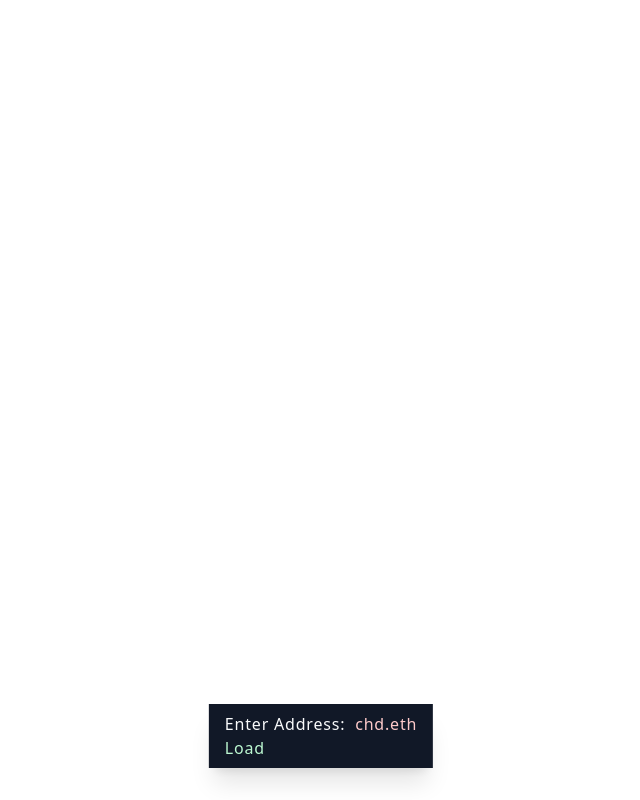
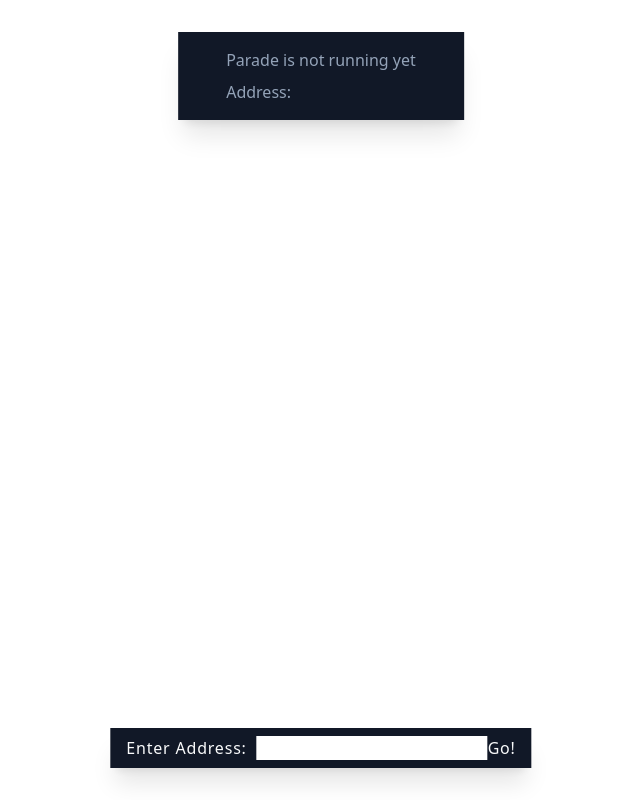
Before and after one commit to ivyroot/token-parade, a Next.js app: page / in a window 1280 px wide. Shown: the whole page, without its empty margins (319-959 px from the left). Built offline with nearby package versions, Linux system fonts and the light colour scheme; no server answers.

Commit message:
initial setup of zustand store for overall app state

```diff
--- a/src/components/canvas/NftGroup.tsx
+++ b/src/components/canvas/NftGroup.tsx
@@ -1,6 +1,7 @@
 import React, { useRef, useEffect, useState } from 'react'
 import { NftDisplay } from '@/components/canvas/NftDisplay'
 import { useFrame } from '@react-three/fiber'
+import { UseParadeState  } from '@/hooks/useParadeState'
 
 
 import { UseAddressTokens, NftTokenInfo, ResponseStatus, NftTokenResponse } from '@/hooks/UseAddressTokens'
@@ -10,9 +11,10 @@ export const NftGroup = (props) => {
     const groupMesh = useRef(null);
     const initialPos = props.initialPos ?  props.initialPos : [0, 0, 0]
     const [groupPosition, setGroupPosition] = useState(initialPos)
+    const paradeActive = UseParadeState((state) => state.active)
 
     useFrame((state, delta) => {
-        if (groupMesh.current) {
+        if (paradeActive && groupMesh.current) {
             groupMesh.current.position.z = groupMesh.current.position.z += 0.01
         }
     })
--- /dev/null
+++ b/src/components/dom/AddressInput.tsx
@@ -0,0 +1,25 @@
+import { UseParadeState  } from '@/hooks/useParadeState'
+import { useState, useEffect, useRef } from 'react'
+
+export const AddressInput = () => {
+  const addressInput = UseParadeState((state) => state.addressInput)
+  const setAddressInput = UseParadeState((state) => state.setAddressInput)
+  const setAddressValue = UseParadeState((state) => state.setAddressValue)
+  const startParade = () => {
+    setAddressValue(addressInput)
+  }
+  return (
+    <div
+      className='absolute max-w-lg px-4 py-2 text-sm bg-gray-900 shadow-xl md:text-base bottom-8 left-1/2 text-gray-50 transform -translate-x-1/2'
+      style={{
+        maxWidth: 'calc(100% - 28px)',
+      }}
+    >
+      <div className='tracking-wider'>
+        Enter Address: &nbsp;
+        <input type="text" className='text-slate-800' value={addressInput} onChange={(e) => {setAddressInput(e.target.value)}} />
+        <button onClick={startParade}>Go!</button>
+      </div>
+    </div>
+  )
+}
--- /dev/null
+++ b/src/components/dom/ParadeInfo.tsx
@@ -0,0 +1,16 @@
+import { UseParadeState  } from '@/hooks/useParadeState'
+
+export const ParadeInfo = (params) => {
+    const address = UseParadeState((state) => state.addressValue)
+    return (
+        <div
+        className='absolute max-w-lg px-4 py-2 text-sm bg-gray-900 shadow-xl md:text-base top-8 left-1/2 text-gray-50 transform -translate-x-1/2'
+        style={{
+            maxWidth: 'calc(100% - 28px)',
+        }}
+        >
+            <div className='mx-8 my-2 text-slate-400'>Parade is {false ? 'active' : 'not running yet'}</div>
+            <div className='mx-8 my-2 text-slate-400'>Address: {address}</div>
+        </div>
+    )
+}
--- /dev/null
+++ b/src/hooks/UseParadeState.ts
@@ -0,0 +1,11 @@
+import create from 'zustand'
+
+
+export const UseParadeState = create((set) => ({
+  active: false,
+  setActive: (val: boolean) => set((state) => ({ active: val })),
+  addressInput: null,
+  setAddressInput: (val: string) => set((state) => ({ addressInput: val })),
+  addressValue: null,
+  setAddressValue: (val: string) => set((state) => ({ addressValue: val }))
+}))
--- a/src/pages/index.tsx
+++ b/src/pages/index.tsx
@@ -6,6 +6,10 @@ import { UseAddressTokens, NftTokenInfo, ResponseStatus, NftTokenResponse } from
 
 import { NftDisplay } from '@/components/canvas/NftDisplay'
 import { NftGroup } from '@/components/canvas/NftGroup'
+import { UseParadeState  } from '@/hooks/useParadeState'
+import { ParadeInfo } from '@/components/dom/ParadeInfo'
+import { AddressInput } from '@/components/dom/AddressInput'
+
 
 // Dynamic import is used to prevent a payload when the website start that will include threejs r3f etc..
 // WARNING ! errors might get obfuscated by using dynamic import.
@@ -16,12 +20,13 @@ import { NftGroup } from '@/components/canvas/NftGroup'
 // })
 
 
-
 // dom components goes here
 const Page = (props) => {
+  const paradeActive = UseParadeState((state) => state.active)
   return (
     <>
-      <Instructions />
+      <ParadeInfo />
+      <AddressInput />
     </>
   )
 }
```
